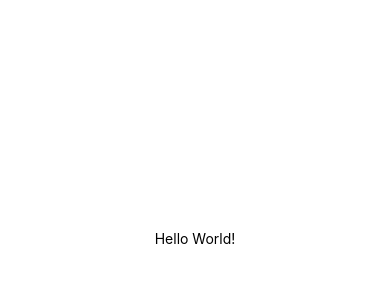
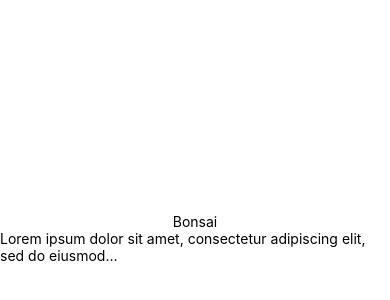
Before and after one commit to bonsai-uk/bonsai-app-react-native, a React Native app: screen / in a window 390 px wide. Shown: the part 184-484 px from the top of the page. Built offline with nearby package versions, Linux system fonts and the light colour scheme.

Commit message:
Linting rules (#1)
* chore: linting rules

* chore: pull req template

* chore: linting scripts

```diff
--- a/App.js
+++ b/App.js
@@ -1,10 +1,13 @@
-import { StatusBar } from 'expo-status-bar';
 import { StyleSheet, Text, View } from 'react-native';
 
 export default function App() {
   return (
     <View style={styles.container}>
-      <Text>Hello World!</Text>
+      <Text>Bonsai</Text>
+      <Text>
+        Lorem ipsum dolor sit amet, consectetur adipiscing elit, sed do
+        eiusmod...
+      </Text>
     </View>
   );
 }
--- a/app.json
+++ b/app.json
@@ -11,9 +11,7 @@
       "resizeMode": "contain",
       "backgroundColor": "#ffffff"
     },
-    "assetBundlePatterns": [
-      "**/*"
-    ],
+    "assetBundlePatterns": ["**/*"],
     "ios": {
       "supportsTablet": true
     },
--- a/babel.config.js
+++ b/babel.config.js
@@ -1,4 +1,4 @@
-module.exports = function(api) {
+module.exports = function (api) {
   api.cache(true);
   return {
     presets: ['babel-preset-expo'],
--- a/tsconfig.json
+++ b/tsconfig.json
@@ -1,3 +1,3 @@
 {
-    "extends": "@tsconfig/react-native/tsconfig.json"
-  }
+  "extends": "@tsconfig/react-native/tsconfig.json"
+}
```
Also changed, not shown: package.json (+18 -2 lines), .eslintrc.json (added), .prettierrc.json (added), 2 other files (tests, documents, lock files or other folders).
